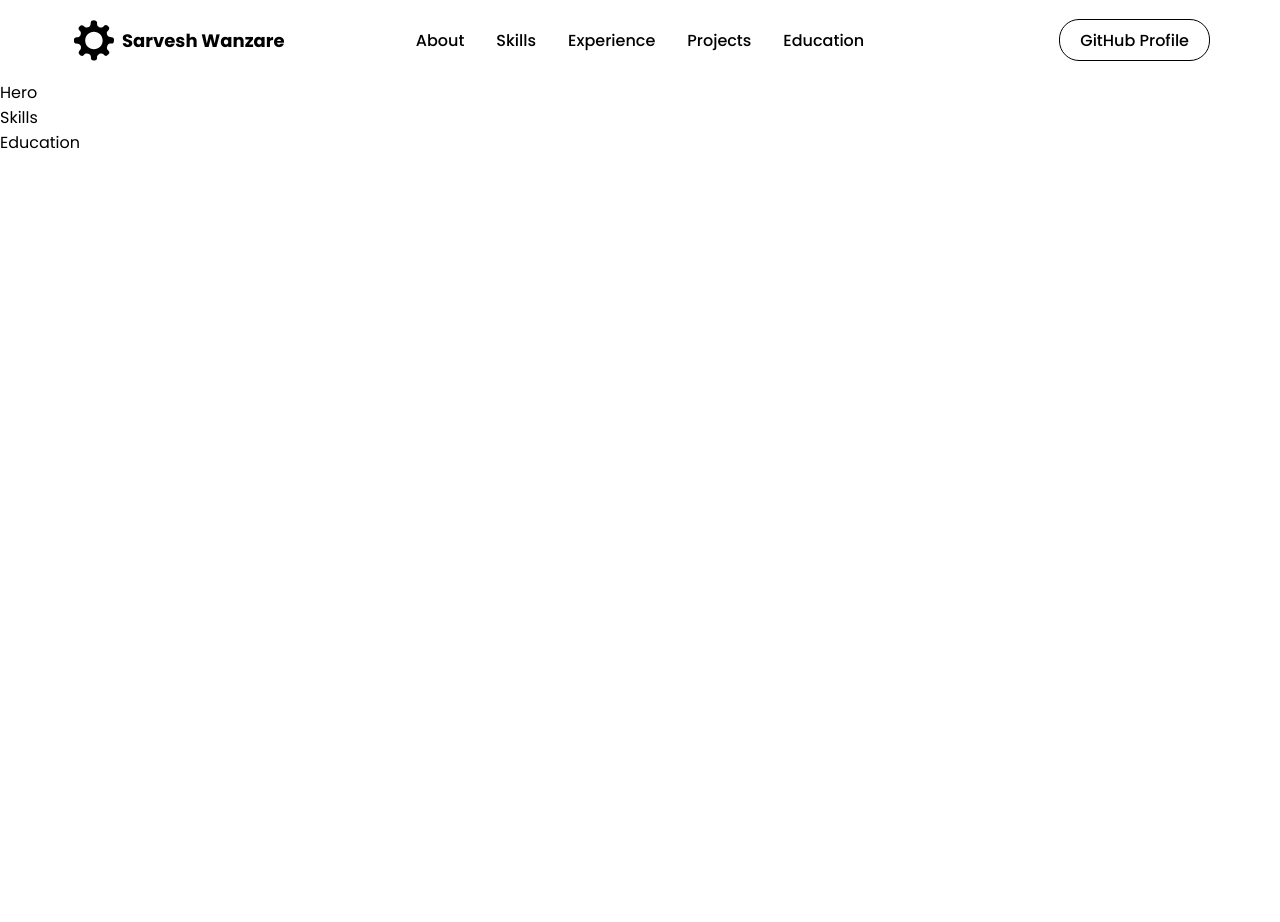
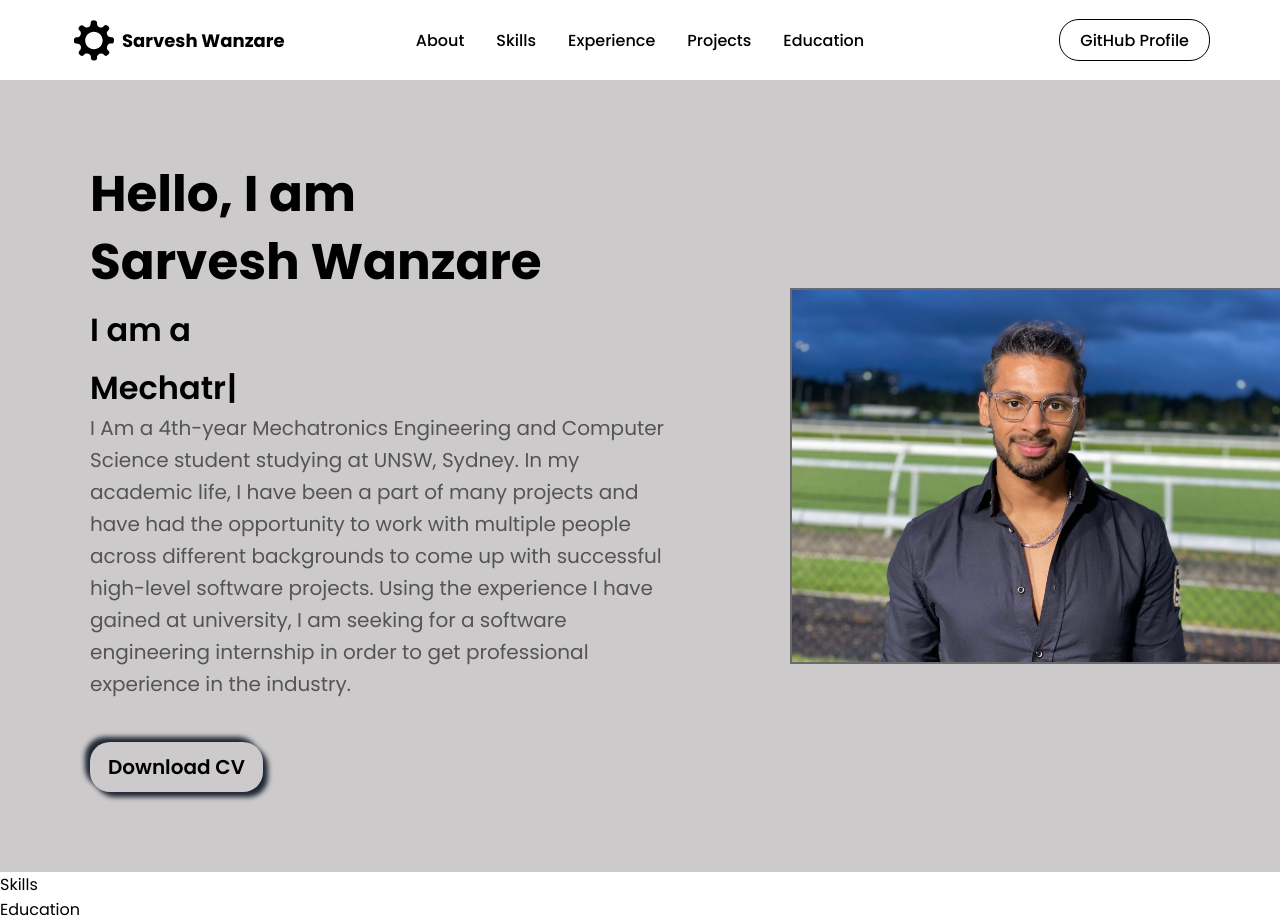
Before and after one commit to SarveshSW/website, a React (Create React App) app: page / in a window 1280 px wide. Before the commit the page ends 800 px from the top, so only its background shows below. Built offline with nearby package versions, Linux system fonts and the light colour scheme.

Commit message:
Working website till intro.

```diff
--- a/src/components/HeroSection/index.js
+++ b/src/components/HeroSection/index.js
@@ -1,8 +1,223 @@
-import React from 'react'
+import React from 'react';
+import styled from "styled-components";
+import {Bio} from "../../data/constant.js";
+import Typewriter from "typewriter-effect";
+import ProfilePic from "../../media/HeroImage.jpg"
+const HeroContainer = styled.div`
+    background-color: ${({theme}) => theme.section_color};
+    display: flex;
+    justify-content: center;
+    postion:relative;
+    padding: 80px 30px;
+    @media (max-width: 960px) {
+        padding: 66px 16px;
+      }
+      @media (max-width: 640) {
+        padding: 32px 16px;
+      }
+    z-index: 1;
+
+`;
+
+export const HeroInnerContainer = styled.div`
+  position: relative;
+  display: flex;
+  justify-content: space-between;
+  align-items: center;
+  width: 100%;
+  max-width: 1100px;
+
+  @media (max-width: 960px) {
+    flex-direction: column;
+  }
+`;
+export const HeroLeftContainer = styled.div`
+  width: 110%;
+  order: 1;
+  @media (max-width: 960px) {
+    order: 2;
+    margin-bottom: 32px;
+    width:100%;
+    display: flex;
+    flex-direction: column;
+    align-items: center;
+  }
+
+  @media (max-width: 640px) {
+    order: 2;
+    width:100%;
+    margin-bottom: 32px;
+    display: flex;
+    flex-direction: column;
+    align-items: center;
+  }
+`;
+
+export const HeroRightContainer = styled.div`
+  width: 100%;
+  display: flex;
+  order: 2;
+  justify-content: end;
+  gap: 12px;
+  @media (max-width: 965px) {
+    order: 1;
+    justify-content: center;
+    align-items: center;
+    margin-bottom: 80px;
+  }
+
+  @media (max-width: 640px) {
+    margin-bottom: 30px;
+  }
+`;
+
+
+export const Title = styled.div`
+  font-weight: 700;
+  font-size: 50px;
+  color: ${({ theme }) => theme.text_primary};
+  line-height: 68px;
+  @media (max-width: 960px) {
+    text-align: center;
+  }
+
+  @media (max-width: 640px) {
+    font-size: 40px;
+    line-height: 48px;
+    margin-bottom: 8px;
+  }
+`;
+
+export const SubText = styled.div`
+  font-weight: 600;
+  font-size: 32px;
+  display: flex;
+  gap: 12px;
+  color: ${({ theme }) => theme.text_primary};
+  line-height: 68px;
+  @media (max-width: 960px) {
+    text-align: center;
+  }
+  @media (max-width: 640px) {
+    font-size: 22px;
+    line-height: 48px;
+    margin-bottom: 16px;
+  }
+`;
+/*
+export const Span = styled.span`
+  color: ${({ theme }) => theme.primary};
+  cursor: pointer;
+`;*/
+export const SpanTypeWriter = styled.span`
+  color: ${({ theme }) => theme.black};
+  cursor: pointer;
+    font-weight: 600;
+    font-size: 32px;
+    display: flex;
+    gap: 12px;
+`;
+export const SubTitle = styled.div`
+  font-size: 20px;
+  line-height: 32px;
+  margin-bottom: 42px;
+  color: ${({ theme }) => theme.text_primary + 95};
+
+  @media (max-width: 960px) {
+    text-align: center;
+  }
+
+  @media (max-width: 640px) {
+    font-size: 16px;
+    line-height: 32px;
+  }
+`;
+
+export const ResumeButton = styled.a`
+    -webkit-appearance: button;
+    -moz-appearance: button;
+    appearance: button;
+    text-decoration: none;
+    width: 30%;
+    max-width: 300px;
+    text-align: center;
+    padding: 10px 0px;
+    color:${({ theme }) => theme.black};
+    border-radius: 20px;
+    cursor: pointer;
+    font-size: 20px;
+    font-weight: 600;
+    transition: all 0.2s ease-in-out !important;
+    background: ;
+
+    box-shadow:  5px 5px 5px #1F2634,
+    -5px -5px 5px #1F2634;
+    &:hover {
+        transform: scale(1.05);
+    transition: all 0.4s ease-in-out;
+    box-shadow:  20px 20px 60px #1F2634,
+    filter: brightness(1);
+    }
+
+
+    @media (max-width: 640px) {
+        padding: 12px 0;
+        font-size: 18px;
+    }
+
+`;
+
+
+export const Image = styled.img `
+width: 100%;
+position: relative;
+border-radius: 0%;
+margin-right: -100px;
+max-height:400px;
+max-width: 500px;
+object-fit: cover;
+object-position: center;
+border: 2px solid${({theme}) => theme.primary};
+@media (max-width: 768px) {
+    max-width: 400px;
+    max-height: 500px;
+}
+@media (max-width: 640) {
+    max-width: 280px;
+    max-height: 280px;
+}
+`;
 
 const Hero = () => {
     return (
-        <div>Hero</div>
+        <div id="about">
+            <HeroContainer>
+            <HeroInnerContainer>
+                <HeroLeftContainer>
+                  <Title>Hello, I am <br />
+                  {Bio.name}
+                  </Title>
+                  <SubText>
+                    I am a <br />
+                    </SubText>
+                    <SpanTypeWriter>
+                        <Typewriter
+                            options ={{
+                                strings: Bio.roles,
+                                autoStart: true,
+                                loop: true,
+                            }}
+                        />
+                        </SpanTypeWriter>
+                    <SubTitle>{Bio.description}</SubTitle>
+                    <ResumeButton href={Bio.resume} target="display">Download CV</ResumeButton>
+                </HeroLeftContainer>
+                <HeroRightContainer>
+                <Image src={ProfilePic} alt="ProfilePic" />
+                </HeroRightContainer>
+            </HeroInnerContainer>
+            </HeroContainer>
+        </div>
     );
 }
 
--- a/src/data/constant.js
+++ b/src/data/constant.js
@@ -1,15 +1,16 @@
+import Resume from "/Users/sarveshwanzare/Desktop/website/src/media/Sarvesh_CV.pdf"
+
 export const Bio = {
     name: "Sarvesh Wanzare",
     roles: [
-      "Mechatronics Engineering and Computer Science Student",
-      "Software Engineering Intern",
       "Programmer",
+      "Mechatronics Engineering Student",
+      "Computer Science Student",
     ],
     description:
       "I Am a 4th-year Mechatronics Engineering and Computer Science student studying at UNSW, Sydney. In my academic life, I have been a part of many projects and have had the opportunity to work with multiple people across different backgrounds to come up with successful high-level software projects. Using the experience I have gained at university, I am seeking for a software engineering internship in order to get professional experience in the industry.",
     github: "https://github.com/sarveshsw",
-    resume:
-      "src/media/Sarvesh_CV.pdf",
+    resume:Resume,
     linkedin: "https://www.linkedin.com/in/sarveshwanzare/",
   };
 
--- a/src/utils/Themes.js
+++ b/src/utils/Themes.js
@@ -19,5 +19,6 @@ export const lightTheme = {
     text_secondary:"#111111",
     card:"#FFFFFF",
     button:"#5c5b5b",
-    black: "#000000"
+    black: "#000000",
+    section_color: "#cccaca"
 }
```
